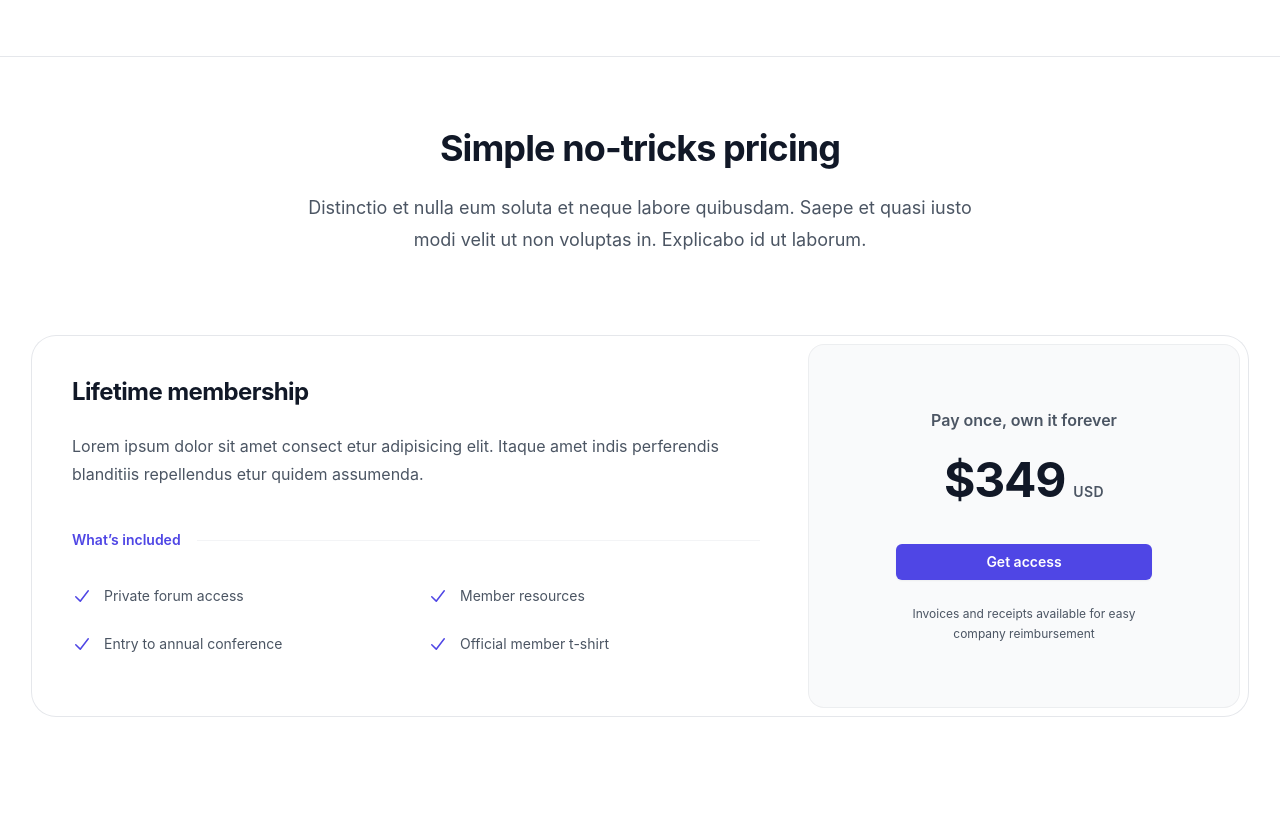
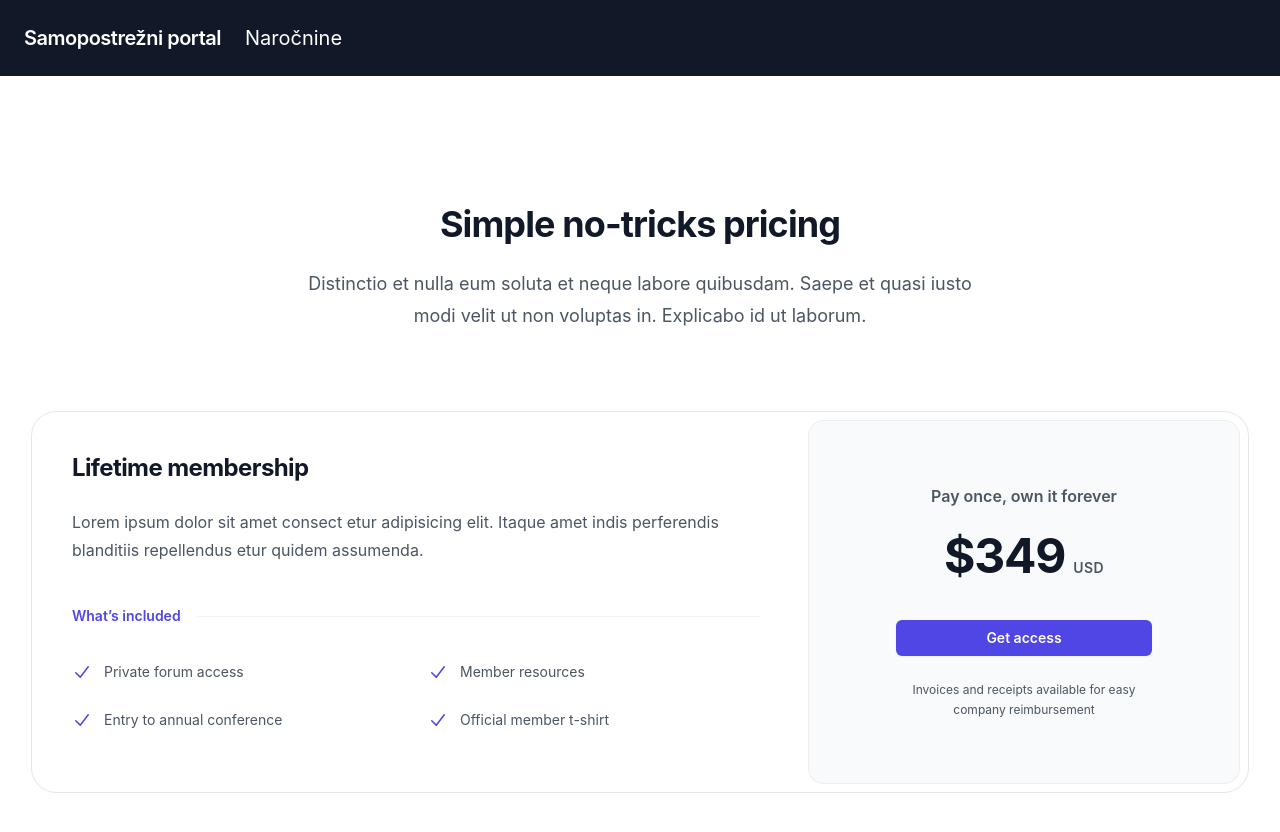
Before and after one commit to FrostyKitten02/bintegra-frontend, a React (Create React App) app in the folder app/: page / in a window 1280 px wide. Shown: the top 832 px of the page. Built offline with nearby package versions, Linux system fonts and the light colour scheme.

Commit message:
#3 - navigation refractoring

```diff
--- /dev/null
+++ b/app/src/Paths.ts
@@ -0,0 +1,12 @@
+
+
+export default class Paths {
+    public static readonly HOME = "/";
+    public static readonly LOGIN = "/login";
+    public static readonly REGISTER = "/register";
+    public static readonly PACKAGES_BASE_PATH = "/paketi"
+    public static readonly MOBILE_PLANS = Paths.PACKAGES_BASE_PATH + "/mobilni";
+    public static readonly INTERNET_PLANS = Paths.PACKAGES_BASE_PATH + "/internet";
+    public static readonly TV_PLANS = Paths.PACKAGES_BASE_PATH + "/televizija/";
+    public static readonly MOBILE_INTERNET_PLANS = Paths.PACKAGES_BASE_PATH + "/mobilini-internet";
+}
--- /dev/null
+++ b/app/src/pages/InternetPlansPage.tsx
@@ -0,0 +1,4 @@
+export default function InternetPlansPage(){
+return (<>
+</>)
+}
--- /dev/null
+++ b/app/src/pages/MobileInternetPlans.tsx
@@ -0,0 +1,4 @@
+export default function MobileInternetPlans(){
+    return (<>
+    </>)
+    }
--- a/app/src/pages/NarocninePage.tsx
+++ b/app/src/pages/MobilePlansPage.tsx
@@ -8,7 +8,7 @@ const includedFeatures = [
   'Official member t-shirt',
 ]
 
-export default function NarocninePage(){
+export default function MobilePlansPage(){
     return (
         <>
              {/* Ponudba */}
--- a/app/src/pages/OmrezjePage.tsx
+++ /dev/null
@@ -1,4 +0,0 @@
-export default function OmrezjePage(){
-return (<>
-</>)
-}
--- /dev/null
+++ b/app/src/pages/TelevisonPlansPage.tsx
@@ -0,0 +1,4 @@
+export default function TelevisonPlansPage(){
+    return (<>
+    </>)
+    }
--- a/app/src/pages/TvPage.tsx
+++ /dev/null
@@ -1,4 +0,0 @@
-export default function TvPage(){
-    return (<>
-    </>)
-    }
--- a/app/src/pages/WifiPage.tsx
+++ /dev/null
@@ -1,4 +0,0 @@
-export default function WifiPage(){
-    return (<>
-    </>)
-    }
--- a/app/src/template/NavigationBar.tsx
+++ b/app/src/template/NavigationBar.tsx
@@ -4,30 +4,30 @@ const NavItem = ({name, path}:{name: string, path: string}) => {
   const navigate = useNavigate();
 
   return (
-      <li>
-        <a className="block py-2 pl-3 pr-4 text-white bg-blue-700 rounded md:bg-transparent md:p-0 hover:text-gray-500 hover:cursor-pointer"
+      <a className="block mt-4 lg:inline-block text-xl lg:mt-0 text-white hover:text-gray-400 hover:text-white mr-4 hover:cursor-pointer"
            aria-current="page"
            onClick={()=>{navigate(path)}}
         >
             {name}
-        </a>
-      </li>
+      </a>
   )
 }
 
 export default function NavigationBar() {
-
+    const navigate = useNavigate();
     return(
-        <nav className="bg-white dark:bg-gray-900 fixed w-full z-20 top-0 left-0 border-b border-gray-200 dark:border-gray-600">
-          <div className="max-w-screen-xl flex flex-wrap items-center justify-between mx-auto p-4">
-            <div className="items-center justify-between hidden w-full md:flex md:w-auto md:order-1" id="navbar-sticky">
-              <ul className="flex flex-col p-4 md:p-0 mt-4 font-medium border border-gray-100 rounded-lg bg-gray-50 md:flex-row md:space-x-8 md:mt-0 md:border-0 md:bg-white dark:bg-gray-800 md:dark:bg-gray-900 dark:border-gray-700">
-                <NavItem name="Domov" path="/" />
-                <NavItem name="Narocnine" path="/narocnine" />
-                <NavItem name="O nas" path="/about" />
-              </ul>
+        <nav className="flex items-center justify-between flex-wrap bg-gray-900 p-6">
+            <div className="flex items-center flex-shrink-0 text-white mr-6 hover:cursor-pointer">
+                <a
+                    className="font-semibold text-xl tracking-tight hover:text-gray-400"
+                    onClick={()=>{navigate("/")}}
+                >Samopostrežni portal</a>
             </div>
-          </div>
+            <div className="w-full block flex-grow lg:flex lg:items-center lg:w-auto">
+                <div className="text-sm lg:flex-grow">
+                    <NavItem name="Naročnine" path="/narocnine"/>
+                </div>
+            </div>
         </nav>
     )
 }
```
Also changed, not shown: app/src/components/AppRouter.tsx (+16 -14 lines).
